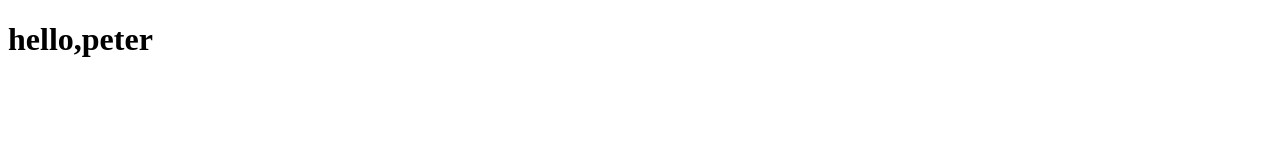
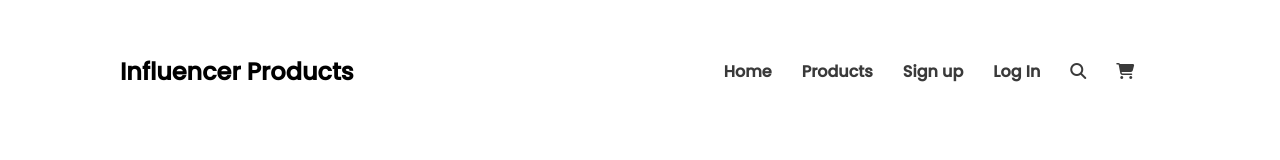
Before and after one commit to sahnurshifat/Influencer-Kits, a plain HTML site: page index.html in a window 1280 px wide. Drawn offline with Linux system fonts and the light colour scheme.

Commit message:
navigation added

```diff
--- a/index.html
+++ b/index.html
@@ -6,10 +6,33 @@
     <meta http-equiv="X-UA-Compatible" content="IE=edge">
     <meta name="viewport" content="width=device-width, initial-scale=1.0">
     <title>Influencer Gears</title>
+    <script src="https://kit.fontawesome.com/ef8c9860a5.js" crossorigin="anonymous"></script>
+    <link rel="stylesheet" href="style.css">
 </head>
 
 <body>
-    <h1>hello,peter</h1>
+    <!------------- header starts ----------------->
+    <header>
+        <!----- navigation starts ----->
+        <nav>
+            <div class="leftnav">
+                <p>Influencer Products</p>
+            </div>
+            <div class="rightnav">
+                <ul>
+                    <li><a href="#">Home</a></li>
+                    <li><a href="#">Products</a></li>
+                    <li><a href="#">Sign up</a></li>
+                    <li><a href="#">Log In</a></li>
+                    <li><a href="#"><i class="fas fa-search"></i></a></li>
+                    <li><a href="#"><i class="fas fa-shopping-cart"></i></a></li>
+                </ul>
+            </div>
+        </nav>
+        <!----- navigation ends ----->
+    </header>
+    <!-------------- header ends ------------------>
+    <h1></h1>
 </body>
 
 </html>
--- /dev/null
+++ b/style.css
@@ -0,0 +1,36 @@
+/*-- Imported Fonts --*/
+@import url('https://fonts.googleapis.com/css2?family=Poppins:wght@400;500&family=Roboto+Condensed:wght@300&display=swap');
+/*----- Fonts -----*/
+
+body{
+    margin: 30px 120px;
+}
+
+/*----- navbar starts -----*/
+nav {
+    display: flex;
+    align-items: center;
+    font-family: 'Poppins', sans-serif;
+}
+nav ul{
+    display: flex;
+}
+nav ul li {
+    list-style: none;
+    margin-left: 30px;
+}
+nav ul li a {
+    text-decoration: none;
+    color: #3A3A3A;
+}
+.leftnav{
+    font-weight: bold;
+    font-size: 24px;
+}
+.rightnav{
+    font-size: 16px;
+    font-weight: 600;
+    margin-left: 300px;
+
+}
+/*----- navbar finish -----*/
```
